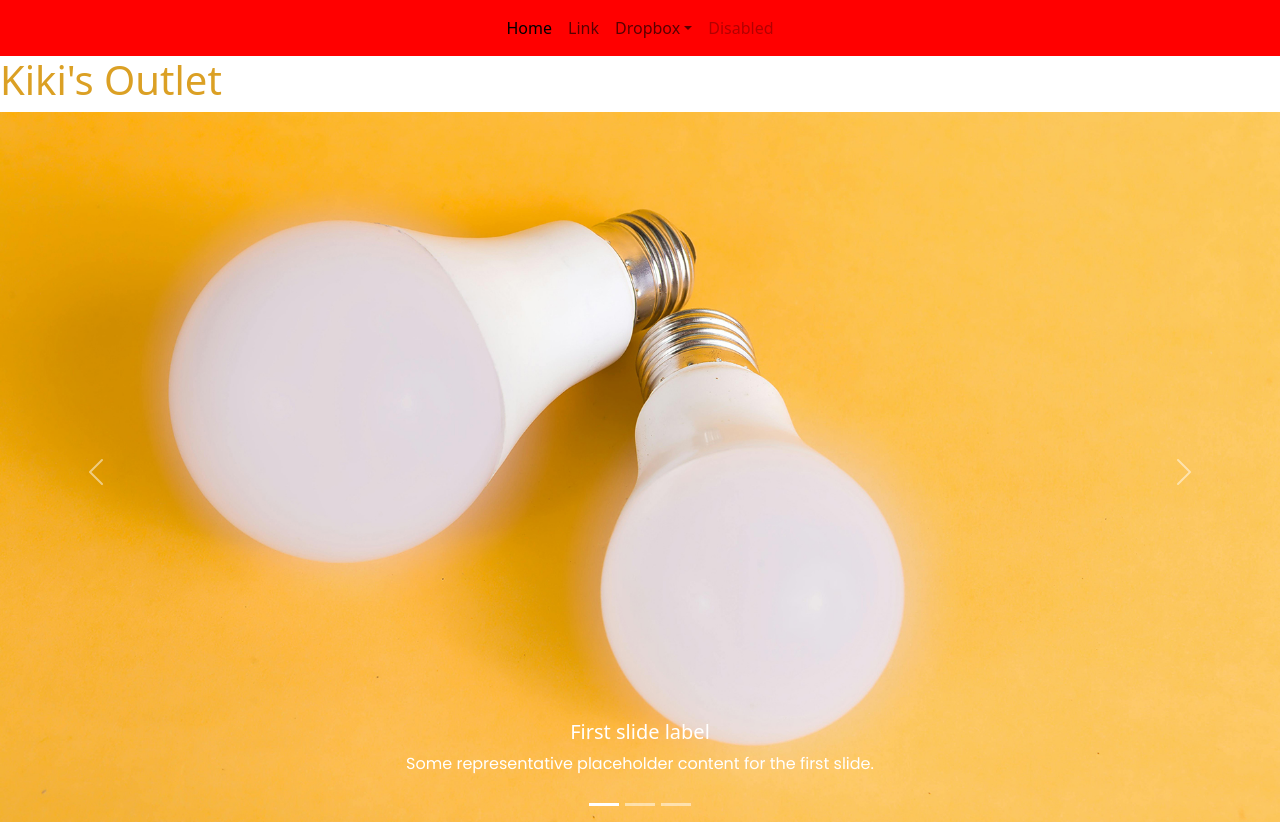
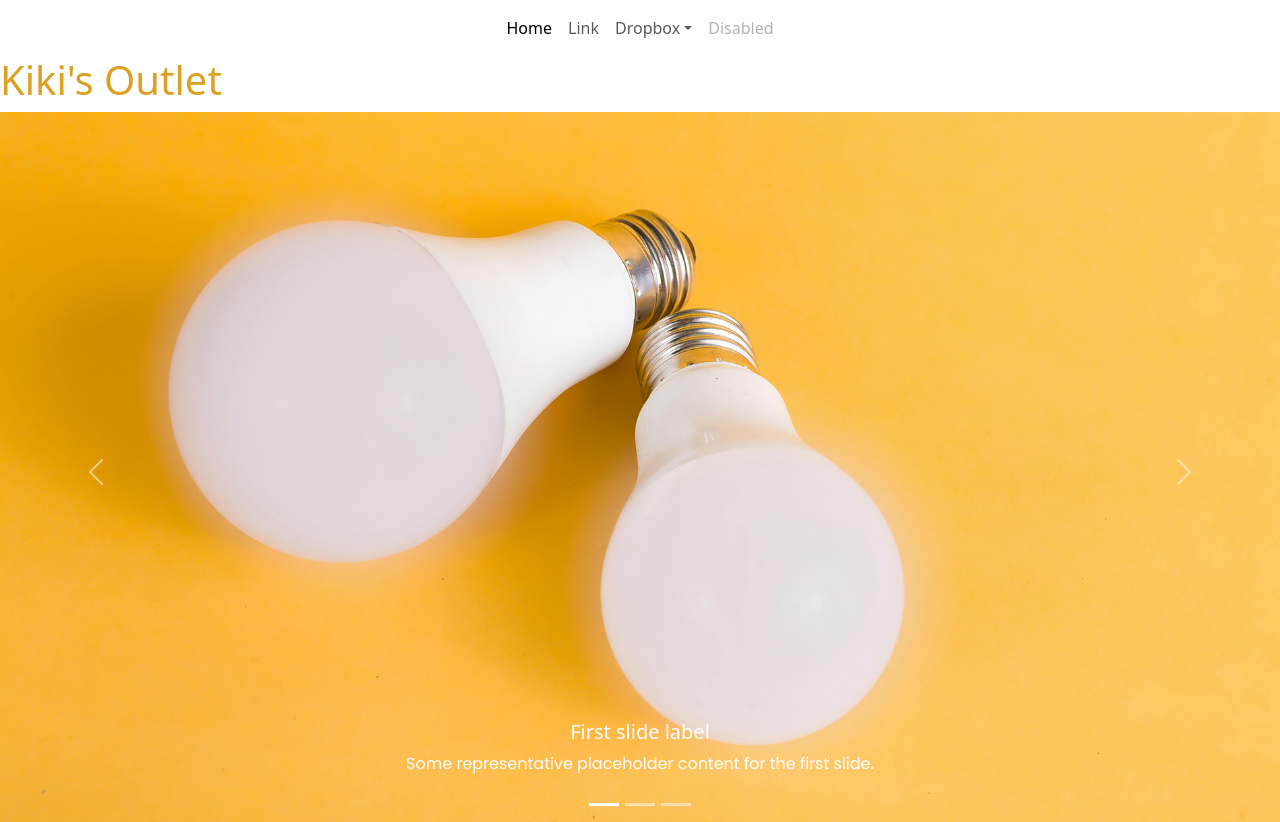
Before and after one commit to kmolina60/Spring-2025, a plain HTML site: page index.html in a window 1280 px wide. Shown: the top 822 px of the page. Drawn offline with nearby package versions, Linux system fonts and the light colour scheme; files whose address does not match are found by name.

Commit message:
update bg

```diff
--- a/css/main.css
+++ b/css/main.css
@@ -3,5 +3,5 @@ h1, h2 {
 }
 
 .navbar {
-    background-color: red !important;
+    background-color: #ffffff !important;
 }
```
